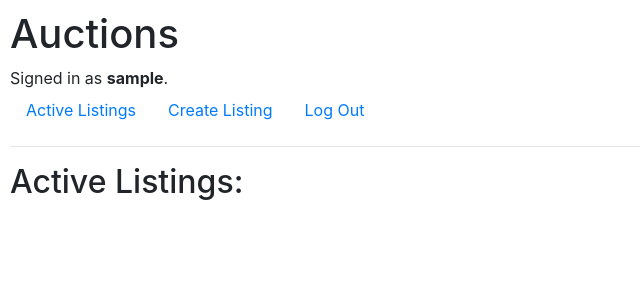
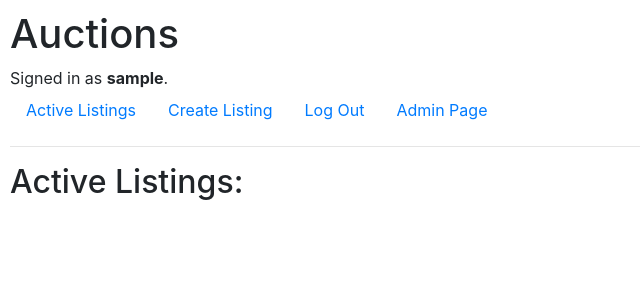
Before and after one commit to languephone/Web50-Commerce, a Django app: page / in a window 1280 px wide. Shown: the top 300 px of the page, without its empty margins (0-640 px from the left). Run offline with Django 3.2, Linux system fonts and the light colour scheme; the visitor is signed in with stand-in values (Sample User, id 1); data that the repository does not hold is empty; some libraries are stand-ins or nearby versions.

Commit message:
Added Admin page link to nav bar

```diff
--- a/auctions/templates/auctions/layout.html
+++ b/auctions/templates/auctions/layout.html
@@ -27,6 +27,9 @@
                 <li class="nav-item">
                     <a class="nav-link" href="{% url 'logout' %}">Log Out</a>
                 </li>
+                <li class="nav-item">
+                    <a class="nav-link" href="/admin">Admin Page</a>
+                </li>
             {% else %}
                 <li class="nav-item">
                     <a class="nav-link" href="{% url 'login' %}">Log In</a>
```
